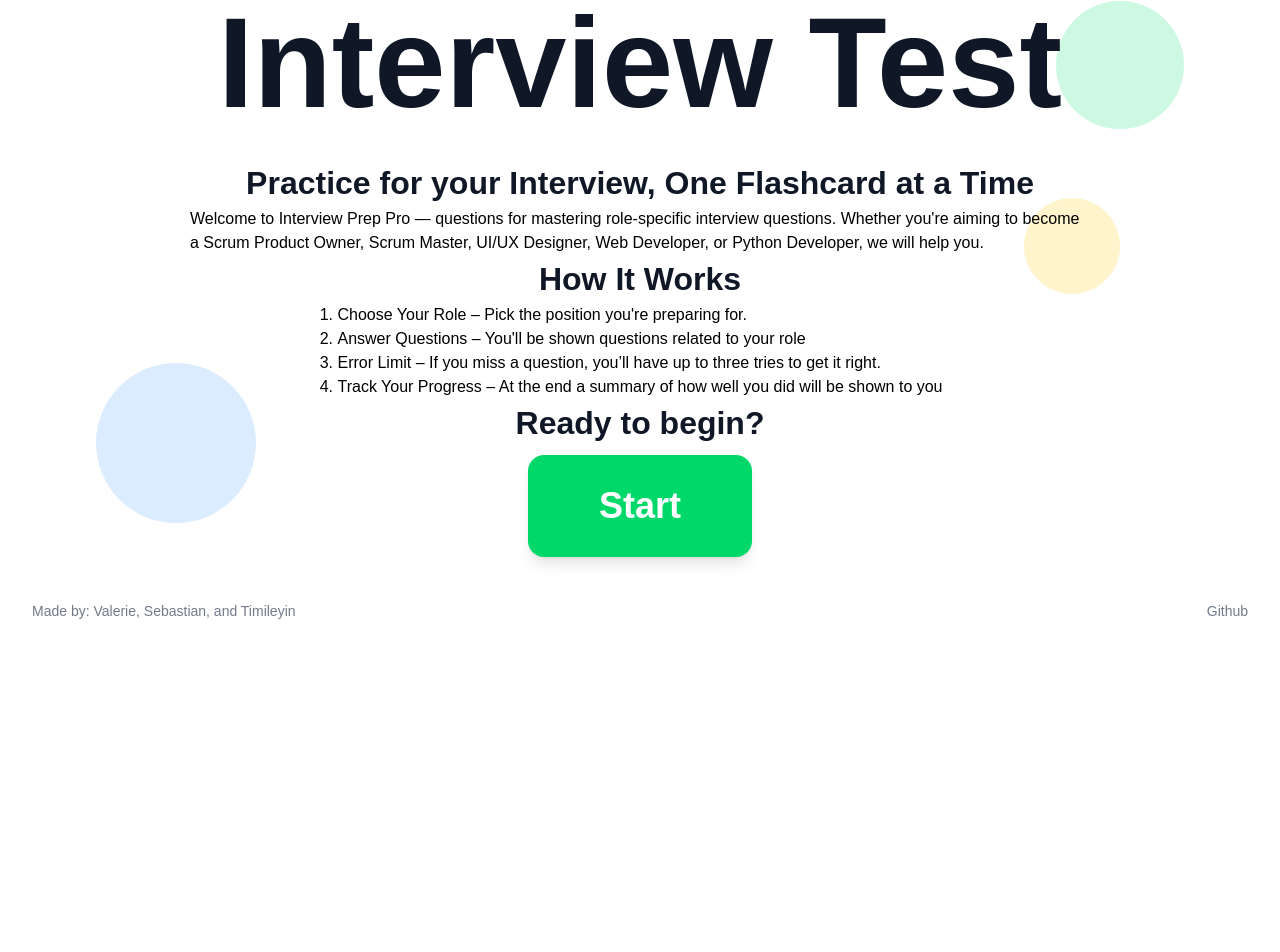
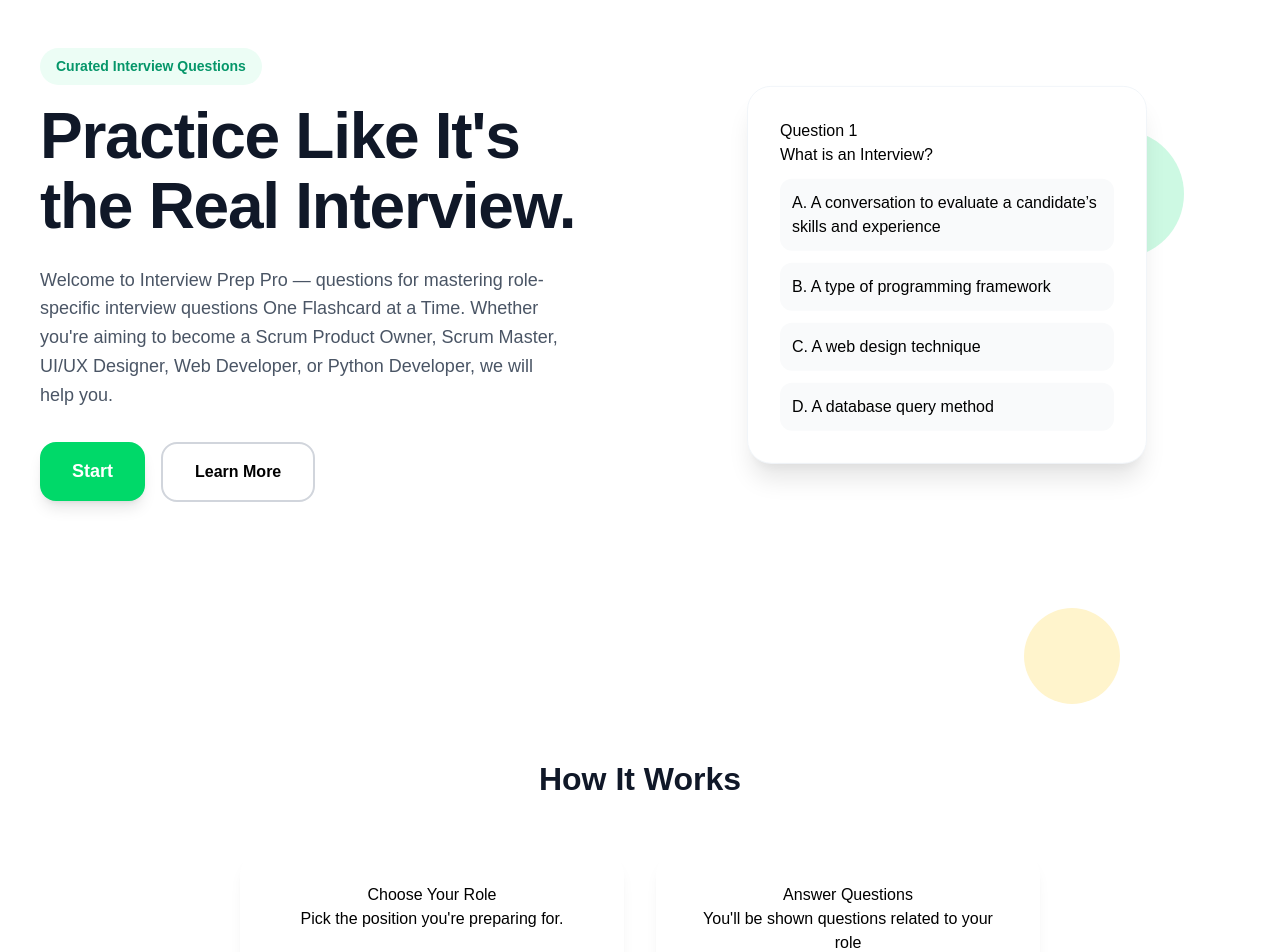
Before and after one commit to chingu-voyages/V59-tier1-team-03, a React (Vite) app: page / in a window 1280 px wide. Shown: the part 162-1114 px from the top of the page. Before the commit the page ends 800 px from the top, so only its background shows below. Built offline with nearby package versions, Linux system fonts and the light colour scheme.

Commit message:
Add some UI design to the Hero in the home page

```diff
--- a/src/index.css
+++ b/src/index.css
@@ -24,21 +24,18 @@ body {
 }
 
 h1 {
-  font-size: 8rem;
   font-weight: 900;
   color: #101828;
-  text-align: center;
 }
 
 h2 {
   font-size: 2rem;
-  font-weight: 900;
+  font-weight: 700;
   color: #101828;
-  text-align: center;
 }
 
 button:hover {
-  transform: scale(1.1);
+  transform: translateY(-2px);
   transition: transform 0.2s ease-in-out;
 }
 
@@ -106,6 +103,116 @@ header {
   /*height: -webkit-fill-available; */
 }
 
+.hero-container {
+  display: flex;
+  align-items: center;
+  justify-content: space-between;
+  padding-top: 4rem;
+  padding-bottom: 4rem;
+  min-height: 80vh;
+  max-width: 1200px;
+  margin: 0 auto;
+  gap: 4rem;
+}
+
+.hero-left{
+  flex: 1;
+  text-align: left;
+  max-width: 550px;
+}
+
+.hero-left h1,
+.hero-left h2,
+.hero-left p {
+  text-align: left;
+}
+
+.hero-right{
+  flex: 1;
+  display: flex;
+  justify-content: center;
+  animation: float 6s ease-in-out infinite;
+}
+
+@keyframes float {
+  0% { transform: translateY(0px); }
+  50% { transform: translateY(-10px); }
+  100% { transform: translateY(0px); }
+}
+
+.hero-subtext {
+  font-size: 1.25rem;
+  margin-top: 1.5rem;
+  max-width: 520px;
+  color: #4a5565;
+  line-height: 1.6;
+}
+
+.hero-buttons {
+  display: flex;
+  gap: 1rem;
+  margin-top: 2rem;
+}
+
+.secondary-button {
+  padding: 1rem 2rem;
+  border-radius: 1rem;
+  font-weight: 700;
+  background: transparent;
+   border: 2px solid #d1d5dc;
+  cursor: pointer;
+}
+
+.mock-card {
+  background-color: white;
+  padding: 2rem;
+  border-radius: 1.5rem;
+  width: 100%;
+  max-width: 400px;
+  border: 1px solid #f1f5f9;
+  box-shadow: 0 20px 25px -5px rgba(0, 0, 0, 0.1), 0 10px 10px -5px rgba(0, 0, 0, 0.04);
+}
+
+.mock-card {
+  transition: transform 0.3s ease;
+}
+
+.mock-card:hover {
+  transform: translateY(-8px);
+}
+
+.mock-option {
+  margin-top: 0.75rem;
+  padding: 0.75rem;
+  border-radius: 0.75rem;
+  background-color: #f9fafb;
+  cursor: pointer;
+  transition: all 0.2s ease;
+}
+
+.mock-option:hover {
+  background-color: #e6fffa;
+  transform: translateX(4px);
+}
+
+.correct-option {
+  background-color: #f0fdf4;
+  border: 2px solid #10b981;
+}
+
+.wrong-option {
+  background-color: #fef2f2;
+  border: 2px solid #ef4444;
+}
+
+.how-it-works {
+  text-align: center;
+  max-width: 800px;
+  margin-left: auto;
+  margin-right: auto;
+  margin-top: 10rem;
+}
+
 .background-bubbles {
   display: flex;
   justify-content: space-around;
@@ -169,29 +276,33 @@ header {
   position: relative;
   z-index: 1;
   height: 100%;
+  gap: 2rem;
 }
 
 .main-title {
-  font-size: clamp(3rem, 17vw, 8rem);
+  font-size: clamp(2.5rem, 5vw, 4.5rem);
+  line-height: 1.1;
+  margin-bottom: 1.5rem;
+  letter-spacing: -0.02em;
 }
 
 .main-text{
-  max-width: 900px;
+  max-width: 520px;
+  font-size: 1.125rem;
+  line-height: 1.6;
+  margin-top: 1.5rem;
+  color: #4a5565;
 }
 
 .start-button {
-  padding-left: 4rem;
-  padding-right: 4rem;
-  padding-top: 1.5rem;
-  padding-bottom: 1.5rem;
-  margin-top: 0.5rem;
-  font-size: 2.25rem;
+  padding: 1rem 2rem;
+  font-size: 1.125rem;
   font-weight: 700;
   color: white;
   border-radius: 1rem;
   background-color: #00d969;
   cursor: pointer;
-  width: 14rem;
+  width: auto;
   box-shadow:
     0 10px 15px -3px rgba(0, 0, 0, 0.1),
     0 4px 6px -4px rgba(0, 0, 0, 0.1);
@@ -199,8 +310,49 @@ header {
 
 .start-button:hover {
   transform: scale(1.1);
-  transition: transform 0.2s ease-in-out;
+  transition: all 0.2s ease-in-out;
   background-color: #00c54f;
+}
+
+.start-button:active {
+  transform: scale(0.97);
+}
+
+.hero-badge {
+  display: inline-block;
+  padding: 0.5rem 1rem;
+  border-radius: 999px;
+  background: #ecfdf5;
+  color: #059669;
+  font-weight: 600;
+  font-size: 0.875rem;
+  margin-bottom: 1rem;
+}
+
+.how-grid {
+  display: grid;
+  grid-template-columns: repeat(2, 1fr);
+  gap: 2rem;
+  margin-top: 3rem;
+}
+
+.how-card {
+  padding: 2rem;
+  border-radius: 1.5rem;
+  background: white;
+  box-shadow: 0 10px 15px -3px rgba(0, 0, 0, 0.05), 0 4px 6px -4px rgba(0, 0, 0, 0.05);
+  transition: transform 0.3s ease, box-shadow 0.3s ease;
+  animation: fadeUp 0.6s ease forwards;
+}
+
+.how-card:hover {
+  transform: translateY(-6px);
+  box-shadow: 0 20px 25px -5px rgba(0, 0, 0, 0.08), 0 10px 10px -5px rgba(0, 0, 0, 0.04);
+}
+
+.cta-section {
+  margin-top: 8rem;
+  text-align: center;
 }
 
 footer {
@@ -576,3 +728,29 @@ footer {
   font-weight: 600;
   color: #101828;
 }
+/* THE MEDIA QUEERIES FOR THE HERO */
+
+@media (max-width: 900px) {
+  .hero-container {
+    flex-direction: column-reverse;
+    text-align: center;
+  }
+
+
+  .hero-buttons {
+    justify-content: center;
+  }
+
+  .hero-left{
+    text-align: center;
+  }
+
+  .main-text{
+    margin-left: auto;
+    margin-right: auto;
+  }
+
+  .how-grid {
+    grid-template-columns: 1fr;
+  }
+}
--- a/src/pages/Home.jsx
+++ b/src/pages/Home.jsx
@@ -3,31 +3,96 @@ import BubbleBackground1 from "../backgrounds/bubblebackground-1";
 import {Link} from 'react-router-dom'
 
 const Home = () => {
+
+    const [selectedOption, setSelectedOption] = React.useState(null);
+
+    const correctAnswer = "A";
+
+const handleOptionClick = (option) => {
+    setSelectedOption(option);
+};
+
     return (
         <>
         <div className="hero-wrapper">
             <BubbleBackground1 />
-            <div className="landing-hero">
-                <h1 className="main-title">Interview Test</h1>
-                <h2>
-                    Practice for your Interview, One Flashcard at a Time
-                </h2>
+            <div className="hero-container">
+                <div className="hero-left">
+                    <span className="hero-badge"> Curated Interview Questions
+</span>
+                     <h1 className="main-title">Practice Like It's the Real Interview.</h1>
+
                 <p className="main-text">
-                    Welcome to Interview Prep Pro — questions for mastering role-specific interview questions. Whether you're aiming to become a Scrum Product Owner, Scrum Master, UI/UX Designer, Web Developer, or Python Developer, we will help you.
+                    Welcome to Interview Prep Pro — questions for mastering role-specific interview questions One Flashcard at a Time. Whether you're aiming to become a Scrum Product Owner, Scrum Master, UI/UX Designer, Web Developer, or Python Developer, we will help you.
                 </p>
-                <h2>
+                <div className="hero-buttons">
+                        <Link to="/roles"><button className="start-button">Start</button></Link>
+                        <button className="secondary-button">Learn More</button>
+                </div>
+                </div>
+
+                <div className="hero-right">
+                    <div className="mock-card">
+                         <p>Question 1</p>
+        <h3>What is an Interview?</h3>
+         {[
+        "A. A conversation to evaluate a candidate’s skills and experience",
+        "B. A type of programming framework",
+        "C. A web design technique",
+        "D. A database query method"
+    ].map((opt, index)=> {
+        const optionLetter = opt[0]
+        const isSelected = selectedOption === optionLetter;
+        let className = "mock-option";
+        if (isSelected) {
+            className += optionLetter === correctAnswer ? " correct-option" : " wrong-option";
+        }
+        return <div key={index} className={className} onClick={() => handleOptionClick(optionLetter)}>{opt}</div>
+    })}
+    {selectedOption && (
+        <p style={{
+            marginTop: "1rem",
+            fontWeight: "700",
+            color: selectedOption === correctAnswer ? "#10b981" : "#ef4444"
+        }}>
+            {selectedOption === correctAnswer ? "Correct!" : "Try again"}
+        </p>
+    )}
+                    </div>
+                </div>
+            </div>
+
+
+               <section className="how-it-works"><h2>
                     How It Works
                 </h2>
-                <ol>
-                    <li>Choose Your Role – Pick the position you're preparing for.</li>
-                    <li>Answer Questions – You'll be shown questions related to  your role</li>
-                    <li>Error Limit – If you miss a question, you’ll have up to three tries to get it right.</li>
-                    <li>Track Your Progress – At the end a summary of how well you did will be shown to you</li>
-                </ol>
-                <h2>Ready to begin?</h2>
+                <div className="how-grid">
+                    <div className="how-card">
+                        <h3>Choose Your Role</h3>
+                        <p>Pick the position you're preparing for.</p>
+                    </div>
+                    <div className="how-card">
+                        <h3>Answer Questions</h3>
+                        <p>You'll be shown questions related to  your role</p>
+                    </div>
+                    <div className="how-card">
+                        <h3>Error Limit</h3>
+                        <p>If you miss a question, you’ll have up to three tries to get it right.</p>
+                    </div>
+                    <div className="how-card">
+<h3>Track Your Progress</h3>
+<p>At the end a summary of how well you did will be shown to you</p>
+                    </div>
+                </div>
+                </section>
+
+                <section className="cta-section">
+                    <h2>Ready to begin?</h2>
                 <Link to="/roles"><button className="start-button">Start</button></Link>
+                </section>
+
             </div>
-        </div>
+
         </>
     )
 }
```
